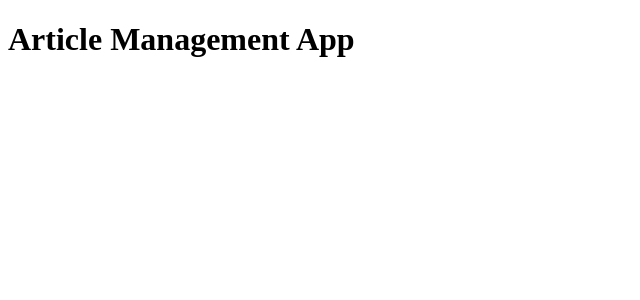
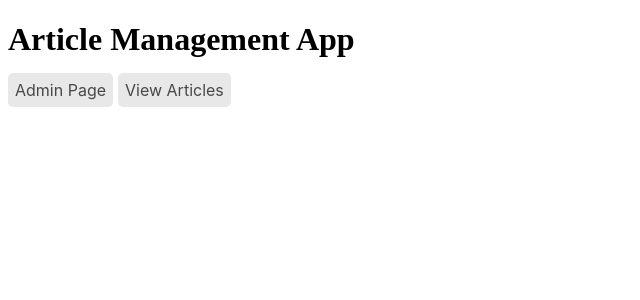
Before and after one commit to adityaraj14/article-management-front-end, an Angular app: page / in a window 1280 px wide. Shown: the top 300 px of the page, without its empty margins (0-640 px from the left). Built offline with nearby package versions, Linux system fonts and the light colour scheme.

Commit message:
added buttons on landing page connecting the admin and view-articles components

```diff
--- a/src/app/app.component.css
+++ b/src/app/app.component.css
@@ -0,0 +1,24 @@
+.h2 {
+    font-family: -apple-system, BlinkMacSystemFont, 'Segoe UI', Roboto, Oxygen, Ubuntu, Cantarell, 'Open Sans', 'Helvetica Neue', sans-serif;
+}
+
+.button {
+    background-color: #e8e8e8;
+    color: #484848;
+    padding: 7px;
+    margin-right: 5px;
+    border-radius: 5px;
+    font-family: -apple-system, BlinkMacSystemFont, 'Segoe UI', Roboto, Oxygen, Ubuntu, Cantarell, 'Open Sans', 'Helvetica Neue', sans-serif;
+    text-decoration: none;
+}
+
+.active-button {
+    background-color: #e8e8e8;
+    color: #484848;
+    padding: 7px;
+    margin-right: 5px;
+    border-radius: 5px;
+    border: 2px solid #f79708;
+    font-family: -apple-system, BlinkMacSystemFont, 'Segoe UI', Roboto, Oxygen, Ubuntu, Cantarell, 'Open Sans', 'Helvetica Neue', sans-serif;
+    text-decoration: none;
+}
--- a/src/app/app.component.html
+++ b/src/app/app.component.html
@@ -1,2 +1,4 @@
 <h1> Article Management App </h1>
+<a class="button" routerLink="/admin" routerLinkActive="active-button">Admin Page</a>
+<a class="button" routerLink="/view-articles" routerLinkActive="active-button">View Articles</a>
 <router-outlet></router-outlet>
```
